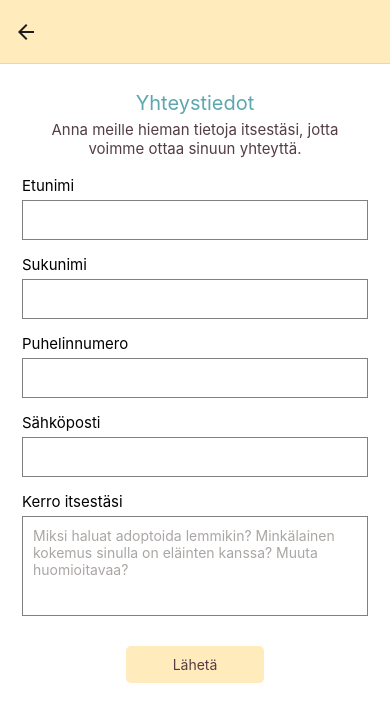
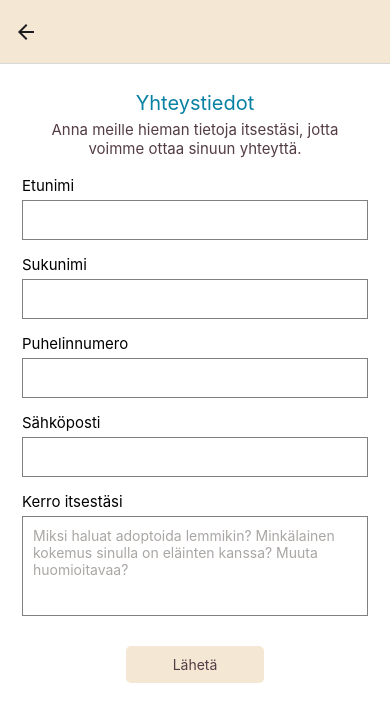
Before and after one commit to TVT22KMO-Mobiilikehitysprojekti-Ryhma6/PetRescue, a React Native app: screen /Contact in a window 390 px wide. Shown: the top 722 px of the page. Built offline with nearby package versions, Linux system fonts and the light colour scheme.

Commit message:
Värit muokattu logon värien mukaisesti

```diff
--- a/Screens/ConfirmationScreen.js
+++ b/Screens/ConfirmationScreen.js
@@ -16,11 +16,11 @@ export default function ConfirmationScreen({ navigation }) {
       <View style={styles.socialMediaContainer}>
         <Text style={styles.socialMediaText}>Seuraa meitä somessa:</Text>
         <TouchableOpacity style={styles.socialMedia}>
-          <Entypo name="instagram-with-circle" size={24} color='#5da7ae' />
+          <Entypo name="instagram-with-circle" size={24} color='#0981A3' />
           <Text style={{ color: '#543d46' }}> Instagram</Text>
         </TouchableOpacity>
         <TouchableOpacity style={styles.socialMedia}>
-          <Entypo name="facebook-with-circle" size={24} color='#5da7ae' />
+          <Entypo name="facebook-with-circle" size={24} color='#0981A3' />
           <Text style={{ color: '#543d46' }}> Facebook</Text>
         </TouchableOpacity>
       </View>
@@ -40,7 +40,7 @@ const styles = StyleSheet.create({
     flex: 1,
     alignItems: 'center',
     justifyContent: 'center',
-    backgroundColor: '#ffebbc',
+    backgroundColor: '#F4E7D4',
     padding: 20,
     paddingTop: 100,
   },
@@ -58,7 +58,7 @@ const styles = StyleSheet.create({
     fontStyle: 'italic',
     fontSize: 40,
     textAlign: 'center',
-    color: '#5da7ae'
+    color: '#0981A3'
   },
   subHeader: {
     fontSize: 16,
@@ -72,7 +72,7 @@ const styles = StyleSheet.create({
     textAlign: 'center',
   },
   homeButton: {
-    backgroundColor: '#5da7ae',
+    backgroundColor: '#0981A3',
     padding: 10,
     paddingHorizontal: 30,
     borderRadius: 5,
--- a/Screens/ContactInformationScreen.js
+++ b/Screens/ContactInformationScreen.js
@@ -5,7 +5,7 @@ export default function ContactInformationScreen({ navigation })  {
   useLayoutEffect(() => {
     navigation.setOptions({
       headerStyle: {
-        backgroundColor: '#ffebbc',
+        backgroundColor: '#F4E7D4',
       },
     });
   }, [navigation]);
@@ -106,7 +106,7 @@ const styles = StyleSheet.create({
     padding: 5,
     fontSize: 20,
     textAlign: 'center',
-    color: '#5da7ae',
+    color: '#0981A3',
   },
   infoText: {
     fontSize: 15,
@@ -133,7 +133,7 @@ const styles = StyleSheet.create({
     padding: 10,
   },
   sendButton: {
-    backgroundColor: '#ffebbc',
+    backgroundColor: '#F4E7D4',
     padding: 10,
     borderRadius: 5,
     marginTop: 15,
--- a/Screens/HomeScreen.js
+++ b/Screens/HomeScreen.js
@@ -41,7 +41,7 @@ const styles = StyleSheet.create({
     flex: 1,
     justifyContent: 'center',
     alignItems: 'center',
-    backgroundColor: '#5da7ae',
+    backgroundColor: '#0981A3',
     paddingTop: 80,
   },
   logo: {
@@ -70,7 +70,7 @@ const styles = StyleSheet.create({
 
   },
   startButton: {
-    backgroundColor: '#ffebbc',
+    backgroundColor: '#F4E7D4',
     padding: 10,
     paddingHorizontal: 30,
     borderRadius: 5,
--- a/Screens/QuestionsScreen.js
+++ b/Screens/QuestionsScreen.js
@@ -5,7 +5,7 @@ const QuestionsScreen = ({ navigation }) => {
     useLayoutEffect(() => {
       navigation.setOptions({
         headerStyle: {
-          backgroundColor: '#ffebbc',
+          backgroundColor: '#F4E7D4',
         },
       });
     }, [navigation]);
@@ -46,7 +46,7 @@ const QuestionsScreen = ({ navigation }) => {
         },
         header: {
           fontSize: 18,
-          color: '#5da7ae',
+          color: '#0981A3',
           fontWeight: 'bold',
           marginBottom: 10,
           marginTop: 10,
--- a/Screens/SearchPetScreen.js
+++ b/Screens/SearchPetScreen.js
@@ -73,7 +73,7 @@ const styles = StyleSheet.create({
     position: 'absolute',
     bottom: 20,
     right: 20,
-    backgroundColor: '#5da7ae',
+    backgroundColor: '#0981A3',
     padding: 15,
     borderRadius: 40,
   },
```
